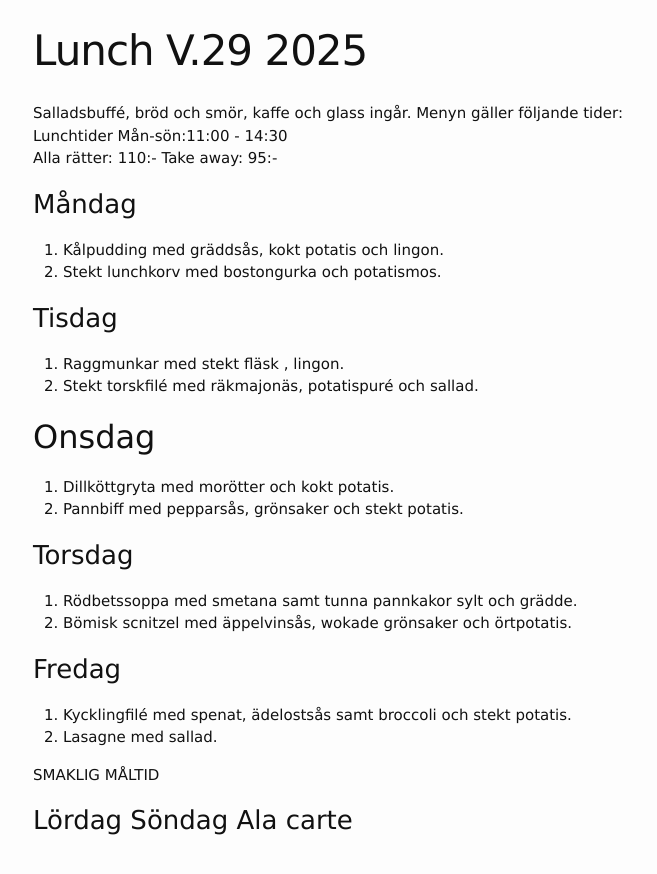
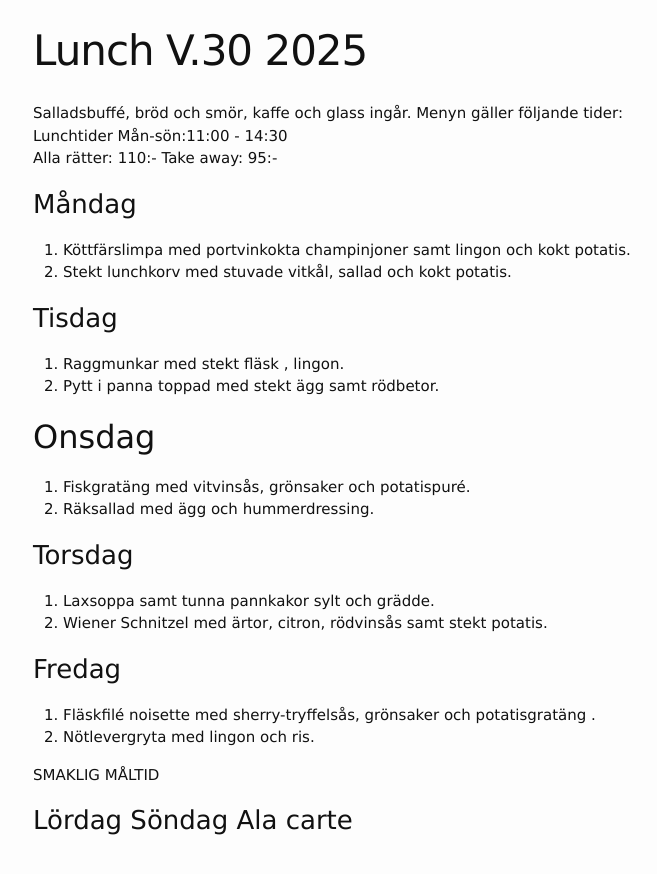
Before and after one commit to FarInn62/farinn62.github.io, a Jekyll site: the page built from lunch.md, in a window 1280 px wide. Shown: the top 874 px of the page, without its empty margins (237-894 px from the left). Built offline with Jekyll 4.4.1, drawn with Linux system fonts in a browser that asks for light colours.

Commit message:
Update lunch.md

```diff
--- a/lunch.md
+++ b/lunch.md
@@ -1,6 +1,6 @@
 ---
 layout: foodmenu
-title: Lunch V.29 2025
+title: Lunch V.30 2025
 permalink: /lunch/
 published: true
 ---
@@ -11,27 +11,27 @@ Alla rätter: 110:- Take away: 95:-
 
 ### Måndag
 
-1. Kålpudding med gräddsås, kokt potatis och lingon.
-2. Stekt lunchkorv med bostongurka och potatismos.
+1. Köttfärslimpa med portvinkokta champinjoner samt lingon och kokt potatis.
+2. Stekt lunchkorv med stuvade vitkål, sallad och kokt potatis.
 
 ### Tisdag
 
 1. Raggmunkar med stekt fläsk , lingon.
-2. Stekt torskfilé med räkmajonäs, potatispuré och sallad.
+2. Pytt i panna toppad med stekt ägg samt rödbetor.
 
 ## Onsdag
-1. Dillköttgryta med morötter och kokt potatis.
-2. Pannbiff med pepparsås, grönsaker och stekt potatis.
+1. Fiskgratäng med vitvinsås, grönsaker och potatispuré.
+2. Räksallad med ägg och hummerdressing.
 
 ### Torsdag
 
-1. Rödbetssoppa med smetana samt tunna pannkakor sylt och grädde.
-2. Bömisk scnitzel med äppelvinsås, wokade grönsaker och örtpotatis.
+1. Laxsoppa samt tunna pannkakor sylt och grädde.
+2. Wiener Schnitzel med ärtor, citron, rödvinsås samt stekt potatis.
 
 ### Fredag
 
-1. Kycklingfilé med spenat, ädelostsås samt broccoli och stekt potatis.
-2. Lasagne med sallad.
+1. Fläskfilé noisette med sherry-tryffelsås, grönsaker och potatisgratäng .
+2. Nötlevergryta med lingon och ris.
 
 SMAKLIG MÅLTID
 
```
